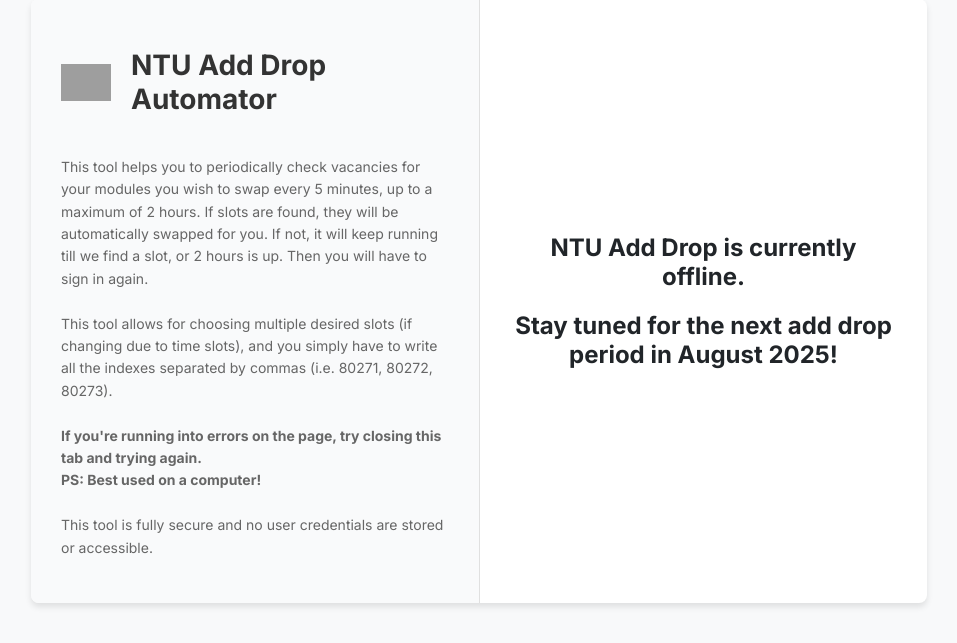
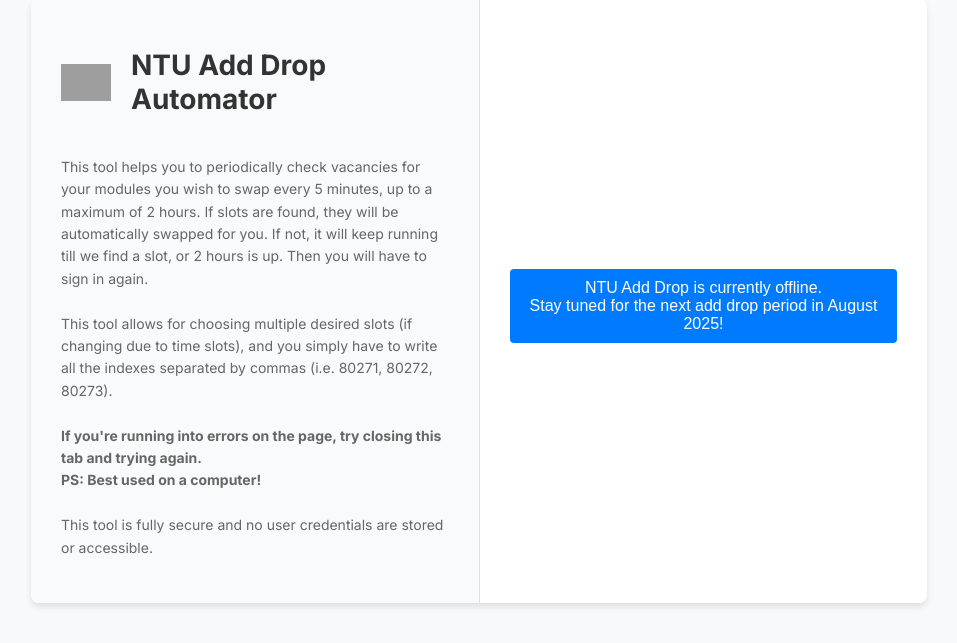
Before and after one commit to josshhz11/ntu-add-drop-automator, a Flask app: page / in a window 1280 px wide. Shown: the part 99-742 px from the top of the page, without its empty margins (161-1118 px from the left). Run offline with Flask 3, Linux system fonts and the light colour scheme; grey boxes are pictures that could not be loaded.

Commit message:
updated status for offline.html aesthetics

```diff
--- a/templates/offline.html
+++ b/templates/offline.html
@@ -49,8 +49,11 @@
         <!-- Right container -->
         <div class="right-container">
             <div id="status-message">
-                <h2 id="status-text">NTU Add Drop is currently offline.</h2>
-                <h2 id="status-text">Stay tuned for the next add drop period in {{ eligible_month }} {{ eligible_year }}!</h2>
+                <!-- Wrap the offline text in a "submit-button" styled container -->
+                <button class="submit-button" style="white-space: normal;">
+                    NTU Add Drop is currently offline.<br>
+                    Stay tuned for the next add drop period in {{ eligible_month }} {{ eligible_year }}!
+                </button>
             </div>
         </div>
     </div>
```
